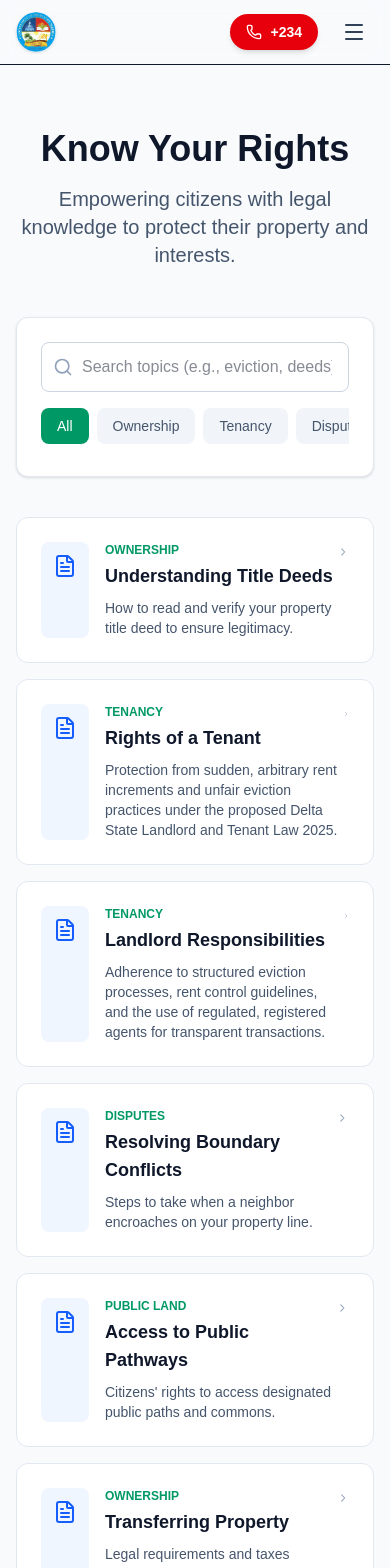
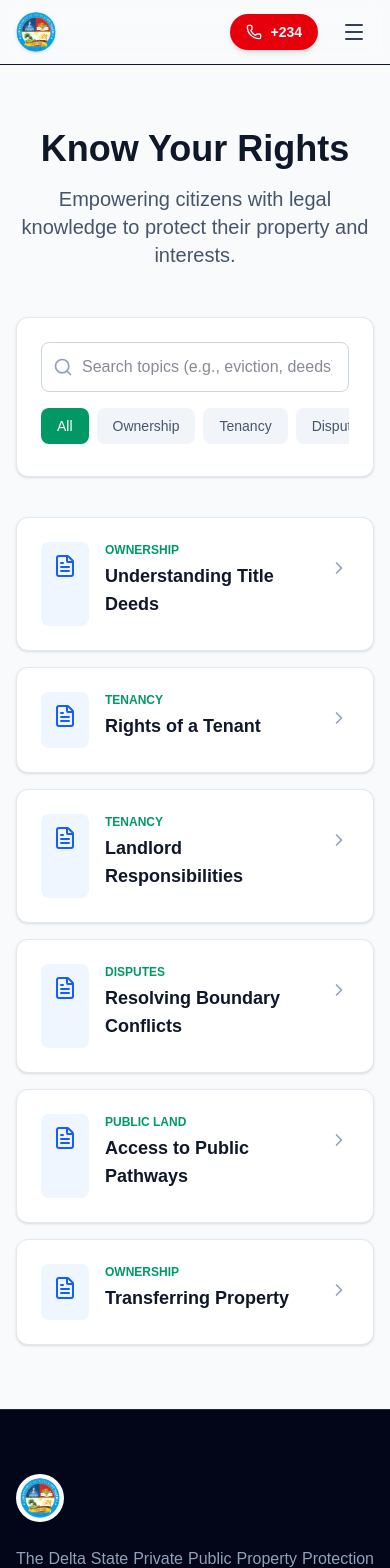
Before and after one commit to cloudpilothq/pppa, a Next.js app: page /rights in a window 390 px wide. Shown: the top 1568 px of the page. Built offline with nearby package versions, Linux system fonts and the light colour scheme.

Commit message:
Add expandable full-text sections to Rights items

```diff
--- a/src/app/rights/page.tsx
+++ b/src/app/rights/page.tsx
@@ -1,44 +1,57 @@
 'use client';
 
 import { useState } from 'react';
-import { Search, FileText, ChevronRight } from 'lucide-react';
+import { Search, FileText, ChevronRight, ChevronDown } from 'lucide-react';
 
 const rightsData = [
   {
+    id: 1,
     category: "Ownership",
     title: "Understanding Title Deeds",
     desc: "How to read and verify your property title deed to ensure legitimacy.",
+    fullText: "A title deed is a critical legal document proving ownership of a property. When acquiring property, it is essential to conduct a thorough search at the state land registry to verify the deed's authenticity, ensure there are no existing encumbrances or disputes, and check that the person selling the property is the true legal owner. Failure to verify a title deed can lead to significant legal and financial losses."
   },
   {
+    id: 2,
     category: "Tenancy",
     title: "Rights of a Tenant",
     desc: "Protection from sudden, arbitrary rent increments and unfair eviction practices under the proposed Delta State Landlord and Tenant Law 2025.",
+    fullText: "The proposed Delta State Landlord and Tenant Law 2025 aims to repeal the outdated 1977 Rent Control law. It seeks to establish a functional, fair, and harmonious housing system by providing modern protections for tenants. This includes curbing sudden, arbitrary rent increments that lack proper justification, as well as protecting tenants from terrible eviction practices. Landlords must provide adequate, legally stipulated notice periods before any eviction proceedings can commence."
   },
   {
+    id: 3,
     category: "Tenancy",
     title: "Landlord Responsibilities",
     desc: "Adherence to structured eviction processes, rent control guidelines, and the use of regulated, registered agents for transparent transactions.",
+    fullText: "Under the proposed 2025 Law, landlords are expected to follow structured and lawful eviction processes rather than resorting to self-help or harassment. Furthermore, the law touches on the role of real estate agents, aiming to bring structure and transparency to property transactions. Agents must be properly registered, and their commission rates will be regulated to prevent exploitative fees, ensuring a fair housing environment for all parties involved."
   },
   {
+    id: 4,
     category: "Disputes",
     title: "Resolving Boundary Conflicts",
     desc: "Steps to take when a neighbor encroaches on your property line.",
+    fullText: "Boundary disputes often begin with minor encroachments, such as a fence built slightly over the property line. The first step should always be amicable discussion aided by a professional land survey to establish the exact, legally recorded boundaries. If the conflict persists, the DSPPPPA provides a formal dispute resolution mechanism to mediate the issue before it escalates to costly litigation in court."
   },
   {
+    id: 5,
     category: "Public Land",
     title: "Access to Public Pathways",
     desc: "Citizens' rights to access designated public paths and commons.",
+    fullText: "Public pathways, roads, and designated commons are government property intended for the free movement and use of all citizens. It is illegal for any private individual or community group to block, gate, or charge unauthorized tolls ('deve') on public access routes. The DSPPPPA enforces the protection of these public assets and will dismantle illegal structures obstructing natural waterways or public paths."
   },
   {
+    id: 6,
     category: "Ownership",
     title: "Transferring Property",
     desc: "Legal requirements and taxes involved in selling or gifting property.",
+    fullText: "Transferring property in Delta State requires executing a Deed of Assignment or similar transfer document, obtaining the Governor's Consent, and registering the title at the lands registry. This process involves paying necessary statutory fees, including stamp duties, capital gains tax, and registration fees. Only properly registered property transfers provide complete legal protection to the new owner against future claims."
   },
 ];
 
 export default function RightsPage() {
   const [searchTerm, setSearchTerm] = useState('');
   const [selectedCategory, setSelectedCategory] = useState('All');
+  const [expandedId, setExpandedId] = useState<number | null>(null);
 
   const categories = ['All', ...Array.from(new Set(rightsData.map(item => item.category)))];
 
@@ -48,6 +61,10 @@ export default function RightsPage() {
     const matchesCategory = selectedCategory === 'All' || item.category === selectedCategory;
     return matchesSearch && matchesCategory;
   });
+
+  const toggleExpand = (id: number) => {
+    setExpandedId(prev => (prev === id ? null : id));
+  };
 
   return (
     <div className="bg-slate-50 min-h-screen py-16">
@@ -73,7 +90,7 @@ export default function RightsPage() {
                   onChange={(e) => setSearchTerm(e.target.value)}
                 />
               </div>
-              <div className="flex gap-2 overflow-x-auto pb-2 md:pb-0">
+              <div className="flex gap-2 overflow-x-auto pb-2 md:pb-0 scrollbar-hide">
                 {categories.map(cat => (
                   <button
                     key={cat}
@@ -94,25 +111,70 @@ export default function RightsPage() {
           {/* Results */}
           <div className="space-y-4">
             {filteredRights.length > 0 ? (
-              filteredRights.map((item, idx) => (
-                <div key={idx} className="bg-white p-6 rounded-xl border border-slate-200 hover:border-emerald-400 transition-colors cursor-pointer group">
-                  <div className="flex items-start justify-between">
-                    <div className="flex gap-4">
-                      <div className="bg-blue-50 p-3 rounded-lg text-blue-600">
-                        <FileText className="h-6 w-6" />
+              filteredRights.map((item) => {
+                const isExpanded = expandedId === item.id;
+
+                return (
+                  <div
+                    key={item.id}
+                    className={`bg-white rounded-xl border transition-all duration-300 overflow-hidden ${
+                      isExpanded
+                        ? 'border-emerald-500 shadow-md transform scale-[1.01]'
+                        : 'border-slate-200 shadow-sm hover:border-emerald-400 hover:shadow-md'
+                    }`}
+                  >
+                    {/* Header (Clickable Area) */}
+                    <div
+                      className="p-6 cursor-pointer flex items-start justify-between group"
+                      onClick={() => toggleExpand(item.id)}
+                    >
+                      <div className="flex gap-4">
+                        <div className={`p-3 rounded-lg shrink-0 transition-colors ${
+                          isExpanded ? 'bg-emerald-100 text-emerald-600' : 'bg-blue-50 text-blue-600 group-hover:bg-emerald-50 group-hover:text-emerald-600'
+                        }`}>
+                          <FileText className="h-6 w-6" />
+                        </div>
+                        <div>
+                          <div className="text-xs font-bold text-emerald-600 uppercase mb-1">{item.category}</div>
+                          <h3 className={`text-lg font-bold mb-2 transition-colors ${
+                            isExpanded ? 'text-emerald-700' : 'text-slate-900 group-hover:text-emerald-700'
+                          }`}>
+                            {item.title}
+                          </h3>
+                          <p className="text-slate-600 text-sm hidden md:block">{item.desc}</p>
+                        </div>
                       </div>
-                      <div>
-                        <div className="text-xs font-bold text-emerald-600 uppercase mb-1">{item.category}</div>
-                        <h3 className="text-lg font-bold text-slate-900 mb-2 group-hover:text-emerald-700">{item.title}</h3>
-                        <p className="text-slate-600 text-sm">{item.desc}</p>
+                      <div className="shrink-0 ml-4 pt-4">
+                        {isExpanded ? (
+                          <ChevronDown className="h-5 w-5 text-emerald-500 transition-transform duration-300" />
+                        ) : (
+                          <ChevronRight className="h-5 w-5 text-slate-400 group-hover:text-emerald-500 transition-transform duration-300" />
+                        )}
                       </div>
                     </div>
-                    <ChevronRight className="h-5 w-5 text-slate-400 group-hover:text-emerald-500" />
+
+                    {/* Expandable Content */}
+                    <div
+                      className={`grid transition-[grid-template-rows] duration-300 ease-in-out ${
+                        isExpanded ? 'grid-rows-[1fr]' : 'grid-rows-[0fr]'
+                      }`}
+                    >
+                      <div className="overflow-hidden">
+                        <div className="p-6 pt-0 border-t border-slate-100 bg-slate-50">
+                          <p className="mt-4 text-slate-600 text-sm md:hidden mb-4 italic pb-4 border-b border-slate-200">
+                            {item.desc}
+                          </p>
+                          <div className="prose prose-slate max-w-none text-slate-700 text-sm md:text-base leading-relaxed">
+                            <p className="whitespace-pre-line">{item.fullText}</p>
+                          </div>
+                        </div>
+                      </div>
+                    </div>
                   </div>
-                </div>
-              ))
+                );
+              })
             ) : (
-              <div className="text-center py-12 text-slate-500">
+              <div className="text-center py-12 text-slate-500 bg-white rounded-xl border border-dashed border-slate-300">
                 No articles found matching your criteria.
               </div>
             )}
```
